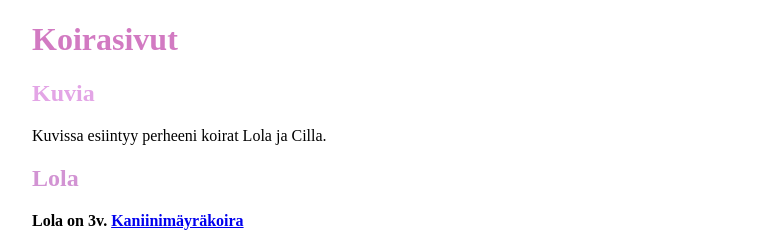
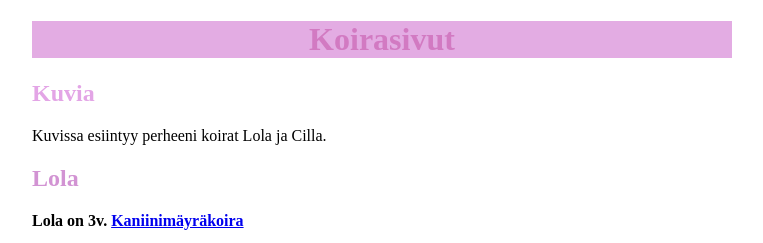
Before and after one commit to AiraskorpiV/AiraskorpiV.github.io, a plain HTML site: page harjoitussivut/koirat.html in a window 1280 px wide. Shown: the top 243 px of the page, without its empty margins (258-1021 px from the left). Drawn offline with Linux system fonts and the light colour scheme.

Commit message:
background color

```diff
--- a/harjoitussivut/style.css
+++ b/harjoitussivut/style.css
@@ -10,3 +10,5 @@ div {background-color: rgb(227, 172, 227);}
 .muuta {text-align: center; }
 .muuta {border: 1px solid green; }
  .moi {font-family: 'Times New Roman', Times, serif; }
+ .moi {text-align: center;}
+ .moi {background-color: rgb(227, 172, 227);}
```
